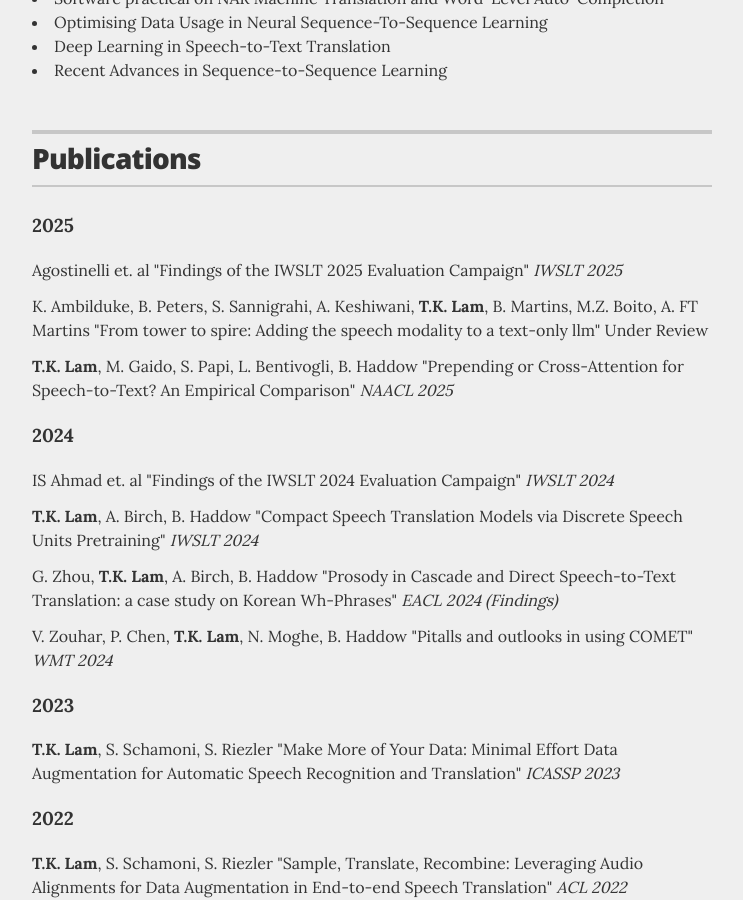
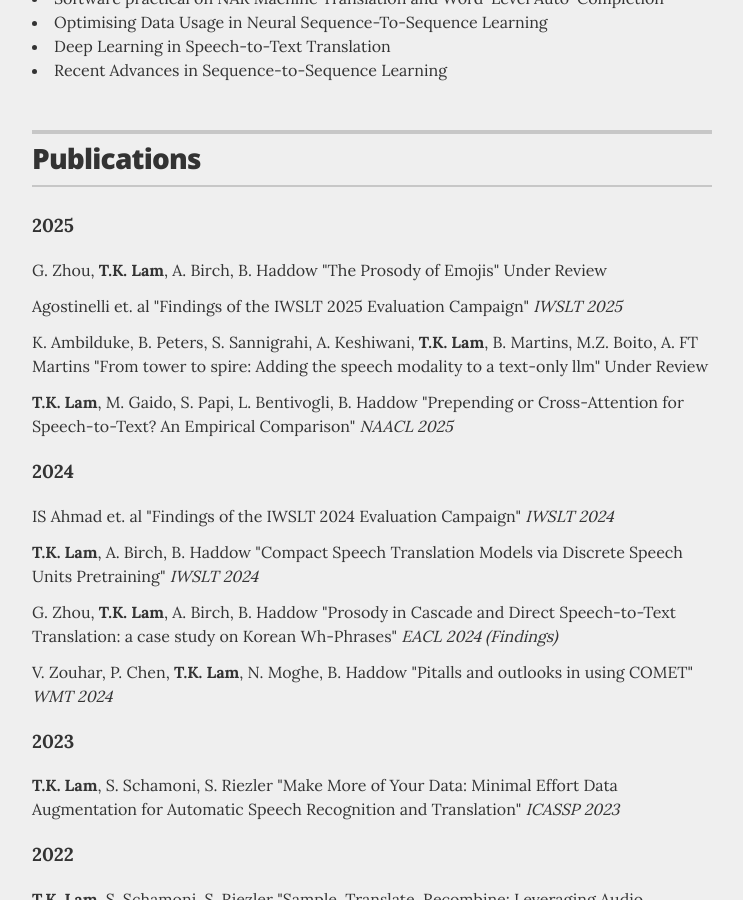
Before and after one commit to heidelkin/heidelkin.github.io, a Jekyll site: the page built from index.html, in a window 1280 px wide and 900 px high, scrolled down 1872 px. Shown: the whole window, without its empty margins (268-1011 px from the left). Built offline with Jekyll 4.4.1, drawn with Linux system fonts in a browser that asks for light colours.

Commit message:
update paper

```diff
--- a/_data/papers.yml
+++ b/_data/papers.yml
@@ -1,5 +1,8 @@
 - year: 2025
   papers:
+  - authors: "G. Zhou, <strong>T.K. Lam</strong>, A. Birch, B. Haddow"
+    title: "The Prosody of Emojis"
+    venue: Under Review
   - authors: Agostinelli et. al
     title: "Findings of the IWSLT 2025 Evaluation Campaign"
     venue: <em>IWSLT 2025</em>
```
